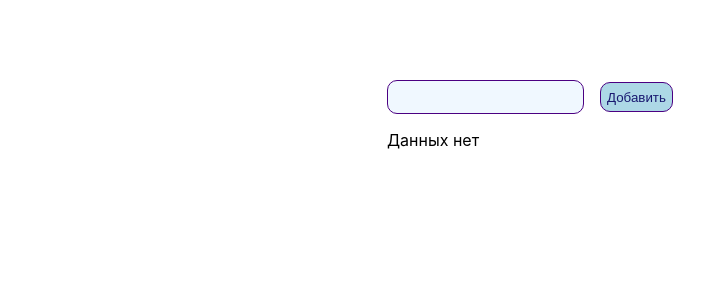
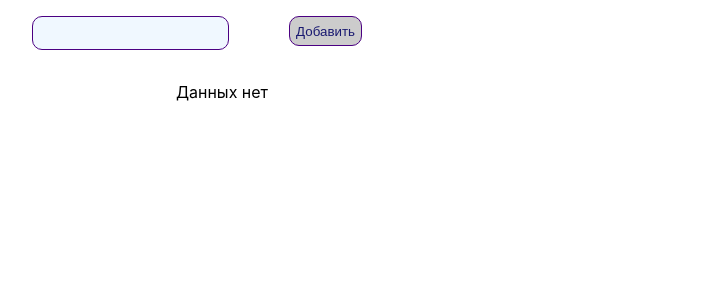
Before and after one commit to Katsiaryna-Yaravaya/Todo, a React (Create React App) app: page / in a window 1280 px wide. Shown: the top 300 px of the page, without its empty margins (28-732 px from the left). Built offline with nearby package versions, Linux system fonts and the light colour scheme.

Commit message:
fix style

```diff
--- a/src/App.tsx
+++ b/src/App.tsx
@@ -1,7 +1,8 @@
-import * as React from "react";
+import React from "react";
 import TodoList from "./Todo/TodoList";
 import Context from "./context";
 import TodoAdd from "./Todo/TodoAdd";
+
 
 export interface ITodo {
     title: string
@@ -9,7 +10,7 @@ export interface ITodo {
 }
 
 function App() {
-    //деструктуризация массива
+
     const [todos, setTodos] = React.useState<ITodo[]>([]);
 
     function todoAdd(title: string): void {
@@ -25,20 +26,17 @@ function App() {
     }
 
     //удаление
-    function removeTodo(id: number) {
+    function removeTodo(id: number): void {
         setTodos(todos.filter((todo) => todo.id !== id));
     }
 
     return (
         <Context.Provider value={{ removeTodo }}>
             <div className="wrapper">
+
                 <TodoAdd onCreate={todoAdd}/>
+                <TodoList todos={todos}/>
 
-                {todos.length ? (
-                    <TodoList todos={todos}/>
-                ) : (
-                    <p>Данных нет</p>
-                )}
             </div>
         </Context.Provider>
     );
--- a/src/Todo/TodoAdd.tsx
+++ b/src/Todo/TodoAdd.tsx
@@ -1,7 +1,8 @@
-import React, { ChangeEvent, FormEvent, useState } from "react";
+import React, {ChangeEvent, FormEvent, useState} from "react";
 import "./todoAdd.css";
 
 function TodoAdd(props: { onCreate: (value: string) => void }) {
+
     const [value, setValue] = useState<string>("");
 
     const [isDisabled, setIsDisabled] = useState<boolean>(true);
@@ -14,6 +15,7 @@ function TodoAdd(props: { onCreate: (value: string) => void }) {
 
             // очищает строку
             setValue("");
+            setIsDisabled(true);
         }
     }
 
--- a/src/Todo/TodoItem.tsx
+++ b/src/Todo/TodoItem.tsx
@@ -1,6 +1,7 @@
 import React, { useContext } from "react";
 import Context from "../context";
 import "./todoItem.css";
+
 import {ITodo} from "../App";
 
 function TodoItem(props: { todo: ITodo }) {
--- a/src/Todo/TodoList.tsx
+++ b/src/Todo/TodoList.tsx
@@ -1,16 +1,21 @@
-import * as React from "react";
+import React from "react";
 import TodoItem from "./TodoItem";
 import "./todoList.css";
 import {ITodo} from "../App";
 
+
 function TodoList(props: { todos: ITodo[] }) {
-  return (
-    <ul className="listUl">
-      {props.todos.map((todo) => {
-        return <TodoItem todo={todo} key={todo.id} />;
-      })}
-    </ul>
-  );
+    return (
+        <div className="container">
+            <div className="section">
+                <ul className="listUl">
+                    {props.todos.length ? (props.todos.map((todo) => {
+                        return <TodoItem todo={todo} key={todo.id}/>;
+                    })) : (<p className="markUp">Данных нет</p>)}
+                </ul>
+            </div>
+        </div>
+    );
 }
 
 export default TodoList;
--- a/src/Todo/todoAdd.css
+++ b/src/Todo/todoAdd.css
@@ -1,4 +1,10 @@
+header {
+    height: 3rem;
+}
+
 .todoForm {
+    display: flex;
+    justify-content: space-evenly;
     margin-bottom: 1rem;
 }
 
@@ -6,7 +12,6 @@
     border: 1px solid #4b0082;
     border-radius: 10px;
     height: 30px;
-    margin-right: 1rem;
     outline: none;
     padding-left: 1rem;
     color: #191970;
@@ -21,3 +26,7 @@
     color: #191970;
     outline: none;
 }
+.todoButton:disabled,
+.todoButton[disabled]{
+    background-color: #cccccc;
+}
--- a/src/Todo/todoItem.css
+++ b/src/Todo/todoItem.css
@@ -6,6 +6,7 @@
   border: 1px solid #add8e6;
   margin-bottom: 0.5rem;
   border-radius: 10px;
+  width: 425px;
 }
 
 .rm {
--- a/src/Todo/todoList.css
+++ b/src/Todo/todoList.css
@@ -1,8 +1,32 @@
+.container {
+  position: absolute;
+  top: 9%;
+  bottom: 0;
+  left: 0;
+  width: 500px;
+  display: flex;
+  flex-direction: column;
+}
+
+.section {
+  margin: 10px;
+  flex-grow: 1;
+  display: flex;
+  flex-direction: column;
+  min-height: 0;
+}
+
 .listUl {
   list-style: none;
   margin: 0;
   padding: 0;
+  background: white;
+  flex-grow: 1;
+  overflow: auto;
   min-height: 0;
-  height: 500px;
-  overflow: auto;
 }
+
+.markUp {
+  text-align: center;
+  margin: 0;
+}
--- a/src/index.css
+++ b/src/index.css
@@ -14,7 +14,6 @@ code {
 }
 
 .wrapper {
-  padding-top: 5rem;
-  margin: 0 auto;
+  padding-top: 1rem;
   width: 450px;
 }
--- /dev/null
+++ b/src/react-app-env.d.ts
@@ -0,0 +1 @@
+/// <reference types="react-scripts" />
```
Also changed, not shown: package.json (+2 -14 lines), tsconfig.json (+6 -10 lines), 1 other file (tests, documents, lock files or other folders).
